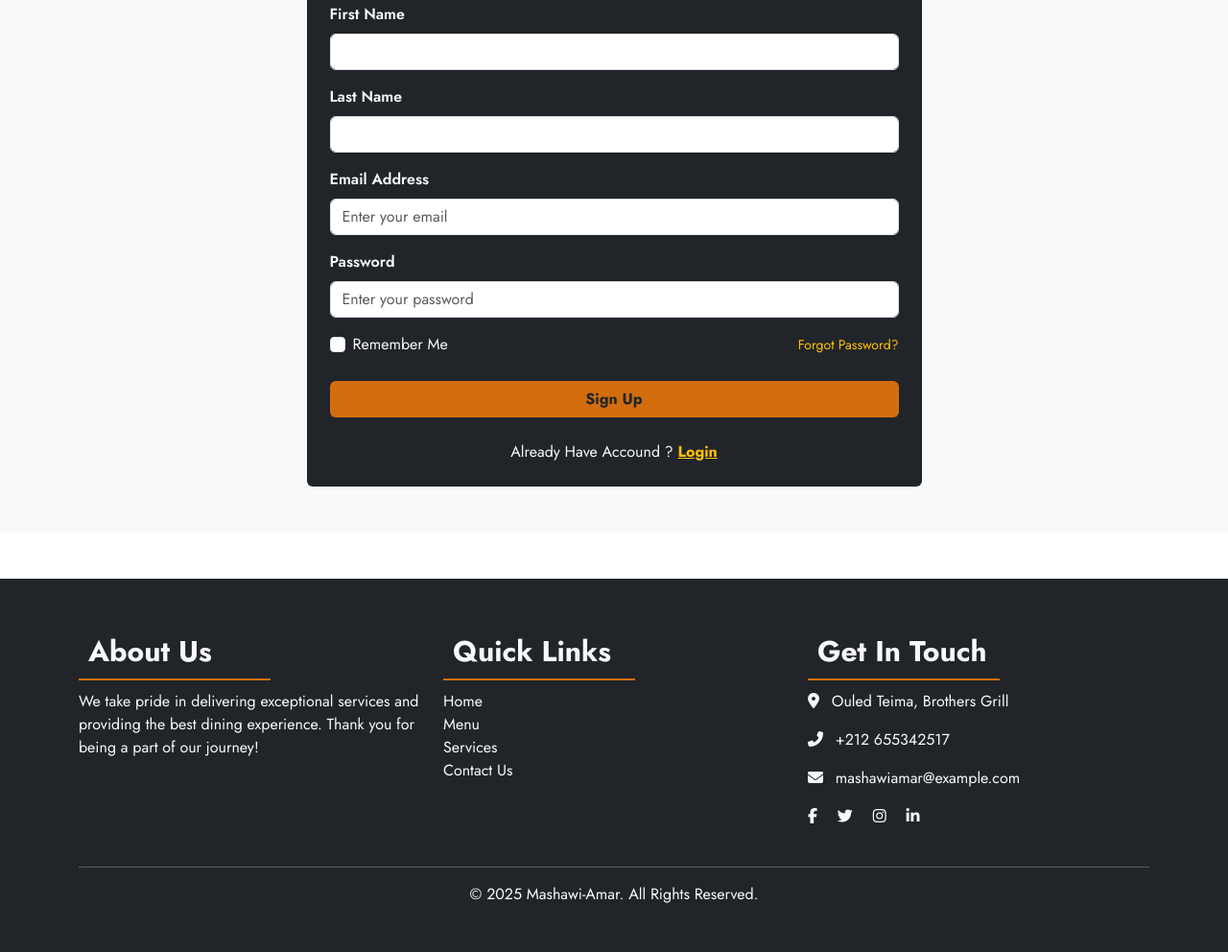
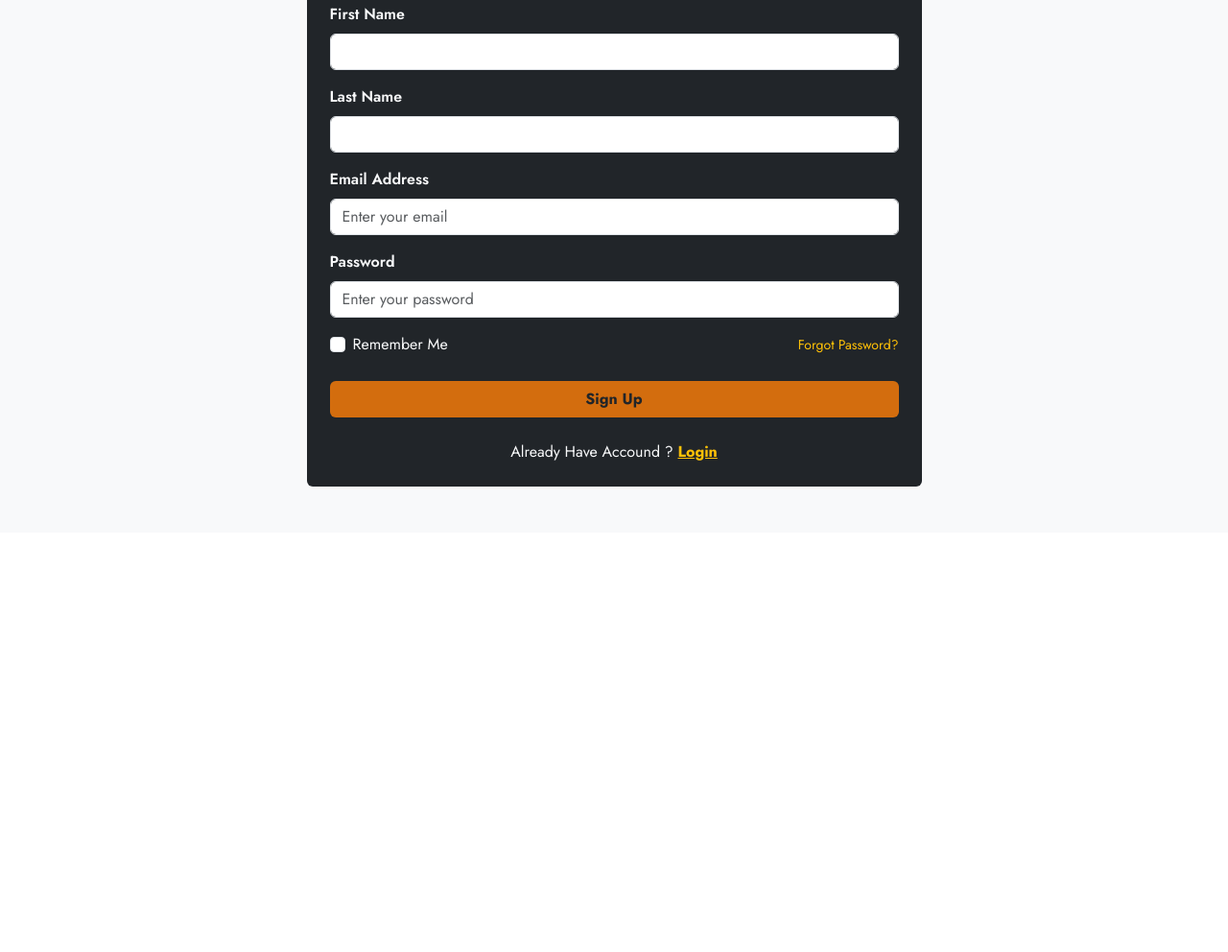
Before and after one commit to Mouhamed-Talibi/Mashawi-Amar, a plain HTML site: page signup.html in a window 1280 px wide. Shown: the part 183-1175 px from the top of the page at 96% size. After the commit the page ends 800 px from the top, so only its background shows below. Drawn offline with nearby package versions, Linux system fonts and the light colour scheme; a web font is replaced by a local one.

Commit message:
Fix Some links

```diff
--- a/signup.html
+++ b/signup.html
@@ -45,7 +45,6 @@
                             Pages
                             </a>
                             <ul class="dropdown-menu">
-                                <li><a class="dropdown-item" href="#">Team</a></li>
                                 <li><a class="dropdown-item" href="location-contact.html">Location</a></li>
                                 <li><a class="dropdown-item" href="location-contact.html">Contact</a></li>
                             </ul>
@@ -64,7 +63,7 @@
         </nav>
     <!-- end nav -->
 
-    <!-- Start Login Section -->
+    <!-- Start Sign-up Section -->
         <section class="login mt-5 py-5 bg-light">
             <div class="container">
                 <div class="row justify-content-center">
@@ -116,54 +115,7 @@
                 </div>
             </div>
         </section>
-    <!-- End Login Section -->
-
-    <!-- start footer -->
-        <footer class="footer mt-5 bg-dark text-light py-5">
-            <div class="container">
-                <div class="row">
-                    <!-- About Section -->
-                    <div class="col-md-4 mb-4">
-                        <h5 class="heading fw-bold">About Us</h5>
-                        <p>
-                            We take pride in delivering exceptional services and providing the best dining experience. Thank you for being a part of our journey!
-                        </p>
-                    </div>
-
-                    <!-- Quick Links Section -->
-                    <div class="col-md-4 mb-4">
-                        <h5 class="heading fw-bold">Quick Links</h5>
-                        <ul class="links list-unstyled">
-                            <li><a href="#home" class="text-light text-decoration-none">Home</a></li>
-                            <li><a href="menu.html" class="text-light text-decoration-none">Menu</a></li>
-                            <li><a href="services.html" class="text-light text-decoration-none">Services</a></li>
-                            <li><a href="location-contact.html" class="text-light text-decoration-none">Contact Us</a></li>
-                        </ul>
-                    </div>
-
-                    <!-- Contact Section -->
-                    <div class="col-md-4 mb-4">
-                        <h5 class="heading fw-bold">Get In Touch</h5>
-                        <p><i class="fas fa-map-marker-alt me-2"></i> Ouled Teima, Brothers Grill</p>
-                        <p><i class="fas fa-phone-alt me-2"></i> +212 655342517</p>
-                        <p><i class="fas fa-envelope me-2"></i> mashawiamar@example.com</p>
-                        <div class="social-icons mt-3">
-                            <a href="#" class="text-light me-3"><i class="fab fa-facebook-f"></i></a>
-                            <a href="#" class="text-light me-3"><i class="fab fa-twitter"></i></a>
-                            <a href="#" class="text-light me-3"><i class="fab fa-instagram"></i></a>
-                            <a href="#" class="text-light"><i class="fab fa-linkedin-in"></i></a>
-                        </div>
-                    </div>
-                </div>
-
-                <hr class="text-light-50">
-                <!-- Footer Bottom -->
-                <div class="text-center">
-                    <p class="mb-0">© 2025 <span>Mashawi-Amar</span>. All Rights Reserved.</p>
-                </div>
-            </div>
-        </footer>
-    <!-- end footer -->
+    <!-- End sign-up Section -->
 
     <!-- js bootstrap link -->
     <script src="https://cdn.jsdelivr.net/npm/bootstrap@5.3.3/dist/js/bootstrap.bundle.min.js" integrity="sha384-YvpcrYf0tY3lHB60NNkmXc5s9fDVZLESaAA55NDzOxhy9GkcIdslK1eN7N6jIeHz" crossorigin="anonymous"></script>
```
Also changed, not shown: about.html (+0 -1 lines), location-contact.html (+0 -1 lines), login.html (+0 -47 lines), services.html (+0 -1 lines).
